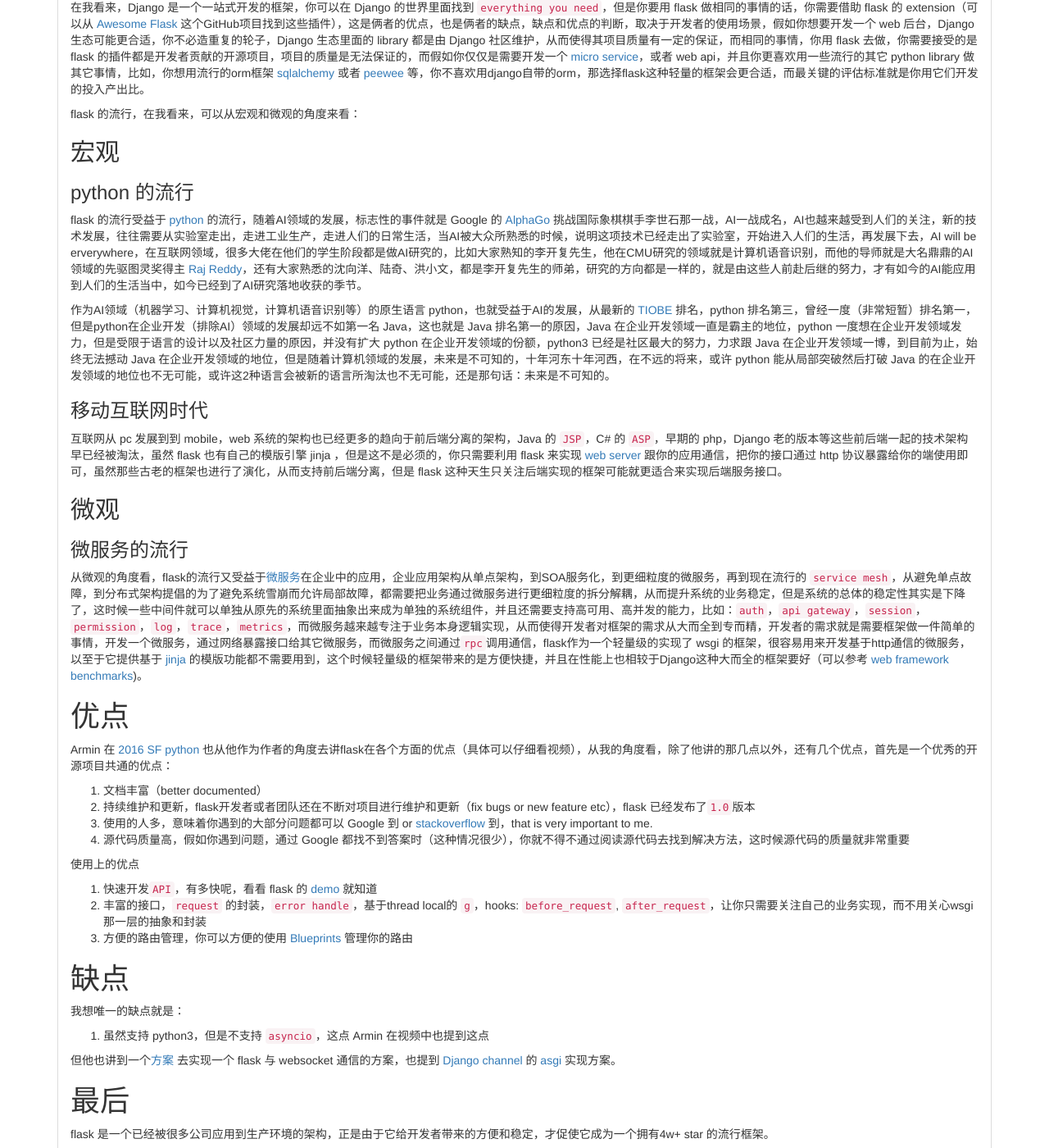
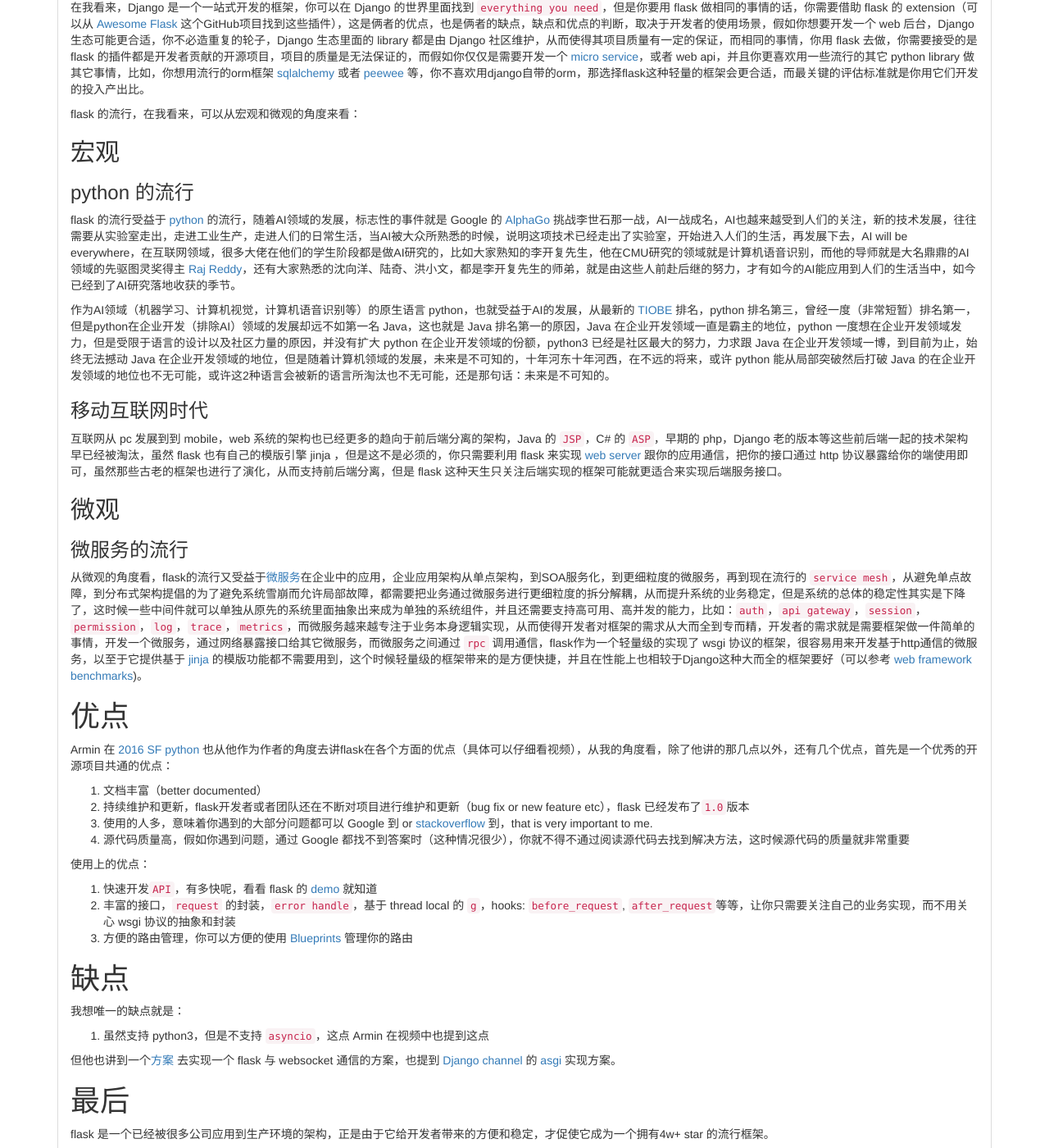
Before and after one commit to kevinxuv/blog, a Jekyll site: the page built from _posts/2019-11-04-introduce-flask.md, in a window 1280 px wide and 1400 px high, scrolled down 815 px. Shown: the whole window at 82% size. Built offline with Jekyll 4.4.1, drawn with Linux system fonts in a browser that asks for light colours; nearby versions of some CDN libraries.

Commit message:
Introduce flask

```diff
--- a/_posts/2019-11-04-introduce-flask.md
+++ b/_posts/2019-11-04-introduce-flask.md
@@ -30,9 +30,9 @@
 
 ### python 的流行
 
-flask 的流行受益于 [python](https://en.wikipedia.org/wiki/Python_(programming_language)) 的流行，随着AI领域的发展，标志性的事件就是 Google 的 [AlphaGo](https://en.wikipedia.org/wiki/AlphaGo) 挑战国际象棋棋手李世石那一战，AI一战成名，AI也越来越受到人们的关注，新的技术发展，往往需要从实验室走出，走进工业生产，走进人们的日常生活，当AI被大众所熟悉的时候，说明这项技术已经走出了实验室，开始进入人们的生活，再发展下去，AI will be erverywhere，在互联网领域，很多大佬在他们的学生阶段都是做AI研究的，比如大家熟知的李开复先生，他在CMU研究的领域就是计算机语音识别，而他的导师就是大名鼎鼎的AI领域的先驱图灵奖得主 [Raj Reddy](https://en.wikipedia.org/wiki/Raj_Reddy)，还有大家熟悉的沈向洋、陆奇、洪小文，都是李开复先生的师弟，研究的方向都是一样的，就是由这些人前赴后继的努力，才有如今的AI能应用到人们的生活当中，如今已经到了AI研究落地收获的季节。
+flask 的流行受益于 [python](https://en.wikipedia.org/wiki/Python_(programming_language)) 的流行，随着AI领域的发展，标志性的事件就是 Google 的 [AlphaGo](https://en.wikipedia.org/wiki/AlphaGo) 挑战李世石那一战，AI一战成名，AI也越来越受到人们的关注，新的技术发展，往往需要从实验室走出，走进工业生产，走进人们的日常生活，当AI被大众所熟悉的时候，说明这项技术已经走出了实验室，开始进入人们的生活，再发展下去，AI will be everywhere，在互联网领域，很多大佬在他们的学生阶段都是做AI研究的，比如大家熟知的李开复先生，他在CMU研究的领域就是计算机语音识别，而他的导师就是大名鼎鼎的AI领域的先驱图灵奖得主 [Raj Reddy](https://en.wikipedia.org/wiki/Raj_Reddy)，还有大家熟悉的沈向洋、陆奇、洪小文，都是李开复先生的师弟，就是由这些人前赴后继的努力，才有如今的AI能应用到人们的生活当中，如今已经到了AI研究落地收获的季节。
 
-作为AI领域（机器学习、计算机视觉，计算机语音识别等）的原生语言 python，也就受益于AI的发展，从最新的 [TIOBE](https://www.tiobe.com/tiobe-index/) 排名，python  排名第三，曾经一度（非常短暂）排名第一，但是python在企业开发（排除AI）领域的发展却远不如第一名 Java，这也就是 Java 排名第一的原因，Java 在企业开发领域一直是霸主的地位，python 一度想在企业开发领域发力，但是受限于语言的设计以及社区力量的原因，并没有扩大 python 在企业开发领域的份额，python3 已经是社区最大的努力，力求跟 Java 在企业开发领域一博，到目前为止，始终无法撼动 Java 在企业开发领域的地位，但是随着计算机领域的发展，未来是不可知的，十年河东十年河西，在不远的将来，或许 python 能从局部突破然后打破 Java 的在企业开发领域的地位也不无可能，或许这2种语言会被新的语言所淘汰也不无可能，还是那句话：未来是不可知的。
+作为AI领域（机器学习、计算机视觉，计算机语音识别等）的原生语言 python，也就受益于AI的发展，从最新的 [TIOBE](https://www.tiobe.com/tiobe-index/) 排名，python 排名第三，曾经一度（非常短暂）排名第一，但是python在企业开发（排除AI）领域的发展却远不如第一名 Java，这也就是 Java 排名第一的原因，Java 在企业开发领域一直是霸主的地位，python 一度想在企业开发领域发力，但是受限于语言的设计以及社区力量的原因，并没有扩大 python 在企业开发领域的份额，python3 已经是社区最大的努力，力求跟 Java 在企业开发领域一博，到目前为止，始终无法撼动 Java 在企业开发领域的地位，但是随着计算机领域的发展，未来是不可知的，十年河东十年河西，在不远的将来，或许 python 能从局部突破然后打破 Java 的在企业开发领域的地位也不无可能，或许这2种语言会被新的语言所淘汰也不无可能，还是那句话：未来是不可知的。
 
 ### 移动互联网时代
 
@@ -42,25 +42,27 @@
 
 ### 微服务的流行
 
-从微观的角度看，flask的流行又受益于[微服务](https://en.wikipedia.org/wiki/Microservices)在企业中的应用，企业应用架构从单点架构，到SOA服务化，到更细粒度的微服务，再到现在流行的 `service mesh`，从避免单点故障，到分布式架构提倡的为了避免系统雪崩而允许局部故障，都需要把业务通过微服务进行更细粒度的拆分解耦，从而提升系统的业务稳定，但是系统的总体的稳定性其实是下降了，这时候一些中间件就可以单独从原先的系统里面抽象出来成为单独的系统组件，并且还需要支持高可用、高并发的能力，比如：`auth`，`api gateway`，`session`，`permission`，`log`，`trace`，`metrics`，而微服务越来越专注于业务本身逻辑实现，从而使得开发者对框架的需求从大而全到专而精，开发者的需求就是需要框架做一件简单的事情，开发一个微服务，通过网络暴露接口给其它微服务，而微服务之间通过`rpc`调用通信，flask作为一个轻量级的实现了 wsgi 的框架，很容易用来开发基于http通信的微服务，以至于它提供基于 [jinja](https://jinja.palletsprojects.com/en/2.10.x/) 的模版功能都不需要用到，这个时候轻量级的框架带来的是方便快捷，并且在性能上也相较于Django这种大而全的框架要好（可以参考 [web framework benchmarks](https://www.techempower.com/benchmarks/))。
+从微观的角度看，flask的流行又受益于[微服务](https://en.wikipedia.org/wiki/Microservices)在企业中的应用，企业应用架构从单点架构，到SOA服务化，到更细粒度的微服务，再到现在流行的 `service mesh`，从避免单点故障，到分布式架构提倡的为了避免系统雪崩而允许局部故障，都需要把业务通过微服务进行更细粒度的拆分解耦，从而提升系统的业务稳定，但是系统的总体的稳定性其实是下降了，这时候一些中间件就可以单独从原先的系统里面抽象出来成为单独的系统组件，并且还需要支持高可用、高并发的能力，比如：`auth`，`api gateway`，`session`，`permission`，`log`，`trace`，`metrics`，而微服务越来越专注于业务本身逻辑实现，从而使得开发者对框架的需求从大而全到专而精，开发者的需求就是需要框架做一件简单的事情，开发一个微服务，通过网络暴露接口给其它微服务，而微服务之间通过 `rpc` 调用通信，flask作为一个轻量级的实现了 wsgi 协议的框架，很容易用来开发基于http通信的微服务，以至于它提供基于 [jinja](https://jinja.palletsprojects.com/en/2.10.x/) 的模版功能都不需要用到，这个时候轻量级的框架带来的是方便快捷，并且在性能上也相较于Django这种大而全的框架要好（可以参考 [web framework benchmarks](https://www.techempower.com/benchmarks/))。
 
 # 优点
 
 Armin 在 [2016 SF python](https://www.youtube.com/watch?v=1ByQhAM5c1I&t=330s) 也从他作为作者的角度去讲flask在各个方面的优点（具体可以仔细看视频），从我的角度看，除了他讲的那几点以外，还有几个优点，首先是一个优秀的开源项目共通的优点：
+
 1. 文档丰富（better documented）
-2. 持续维护和更新，flask开发者或者团队还在不断对项目进行维护和更新（fix bugs or new feature etc），flask 已经发布了`1.0`版本
+2. 持续维护和更新，flask开发者或者团队还在不断对项目进行维护和更新（bug fix or new feature etc），flask 已经发布了`1.0`版本
 3. 使用的人多，意味着你遇到的大部分问题都可以 Google 到 or [stackoverflow](https://stackoverflow.com/questions/tagged/flask) 到，that is very important to me.
 4. 源代码质量高，假如你遇到问题，通过 Google 都找不到答案时（这种情况很少），你就不得不通过阅读源代码去找到解决方法，这时候源代码的质量就非常重要
 
-使用上的优点
+使用上的优点：
 
 1. 快速开发`API`，有多快呢，看看 flask 的 [demo](http://flask.palletsprojects.com/en/1.1.x/quickstart/#a-minimal-application) 就知道
-2. 丰富的接口，`request` 的封装，`error handle`，基于thread local的 `g`，hooks: `before_request`, `after_request`，让你只需要关注自己的业务实现，而不用关心wsgi那一层的抽象和封装
+2. 丰富的接口，`request` 的封装，`error handle`，基于 thread local 的 `g`，hooks: `before_request`, `after_request`等等，让你只需要关注自己的业务实现，而不用关心 wsgi 协议的抽象和封装
 3. 方便的路由管理，你可以方便的使用 [Blueprints](http://flask.palletsprojects.com/en/1.1.x/blueprints/#blueprints) 管理你的路由
 
 # 缺点
 
 我想唯一的缺点就是：
+
 1. 虽然支持 python3，但是不支持 `asyncio`，这点 Armin 在视频中也提到这点
 
 但他也讲到一个[方案](https://www.youtube.com/watch?v=1ByQhAM5c1I&t=279s) 去实现一个 flask 与 websocket 通信的方案，也提到 [Django channel](https://channels.readthedocs.io/en/latest/) 的 [asgi](https://asgi.readthedocs.io/en/latest/) 实现方案。
```
